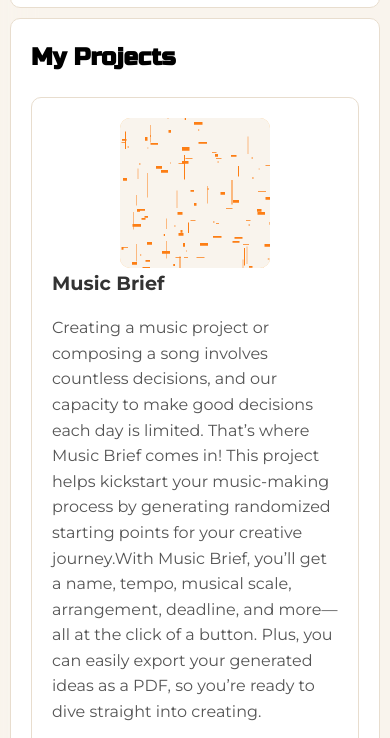
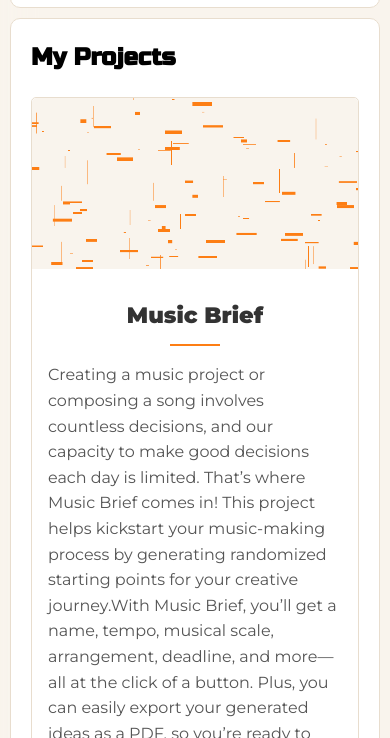
Before and after one commit to aras72h/cv, a plain HTML site: page index.html in a window 390 px wide. Shown: the part 70-808 px from the top of the page. Drawn offline with Linux system fonts and the light colour scheme.

Commit message:
Improve mobile version

```diff
--- a/index.js
+++ b/index.js
@@ -86,10 +86,16 @@ document.addEventListener("DOMContentLoaded", () => {
         const article = document.createElement("article");
         article.className = "project-card";
 
+        const imageContainer = document.createElement('div')
+        imageContainer.className = 'image-container'
+        article.appendChild(imageContainer)
+
         const projectImage = document.createElement("canvas");
+        projectImage.width = 800
+        projectImage.height = 400
         generateImg(projectImage)
         projectImage.className = "project-image";
-        article.appendChild(projectImage);
+        imageContainer.appendChild(projectImage);
 
         const projectDetails = document.createElement("div");
         projectDetails.className = "project-details";
--- a/styles.css
+++ b/styles.css
@@ -16,11 +16,16 @@
     --secondary-font: 'Russo One', sans-serif;
 }
 
+*,
+*::before,
+*::after {
+    box-sizing: border-box;
+}
+
 /* General Styles */
 html {
     margin: 0;
     padding: 0;
-    /* height: 100%; */
 }
 
 body {
@@ -29,7 +34,6 @@ body {
     padding: 0;
     line-height: 1.6;
     background-color: var(--background-color);
-    /* height: 100%; */
 }
 
 #bg-img {
@@ -38,10 +42,7 @@ body {
     top: 0;
     left: 0;
     z-index: -1;
-    /* height: 100%; */
-    /* width: 100%; */
     filter: blur(1rem);
-    /* filter: brightness(50%); */
 }
 
 h1,
@@ -107,29 +108,53 @@ a {
 
 .project-card {
     display: flex;
+    flex-wrap: wrap;
     border: 1px solid var(--primary-border);
-    border-radius: 10px;
-    padding: 20px;
+    border-radius: 5px;
+    padding: 0;
     margin-bottom: 20px;
     background-color: var(--white);
 }
 
+.image-container {
+    position: relative;
+    max-height: 250px;
+
+}
+
 .project-image {
-    background-color: #fdc882;
-    width: 150px;
-    height: 150px;
-    margin-right: 20px;
-    border-radius: 10px;
+    height: 100%;
+    width: 100%;
+    object-fit: cover;
+    border-top-left-radius: 5px;
+    border-top-right-radius: 5px;
 }
 
 .project-details {
     flex: 1;
+    padding: 1rem;
 }
 
 .project-title {
+    position: relative;
     margin-bottom: 10px;
-    font-size: 1.2rem;
+    font-size: 1.4rem;
+    font-weight: 900;
     color: #333;
+    text-align: center;
+    padding: 0.8rem 0;
+}
+
+.project-title::after {
+    position: absolute;
+    display: block;
+    width: 50px;
+    height: 2px;
+    bottom: 0;
+    left: 50%;
+    transform: translateX(-50%);
+    background-color: var(--primary-color);
+    content: "";
 }
 
 .project-description {
@@ -188,7 +213,7 @@ textarea {
     border: none;
 }
 
-@media (max-width: 600px) {
+/* @media (max-width: 600px) {
     .project-card {
         flex-direction: column;
     }
@@ -196,4 +221,4 @@ textarea {
     .project-image {
         margin: 0 auto;
     }
-}
+} */
```
Also changed, not shown: index.html (+0 -18 lines).
